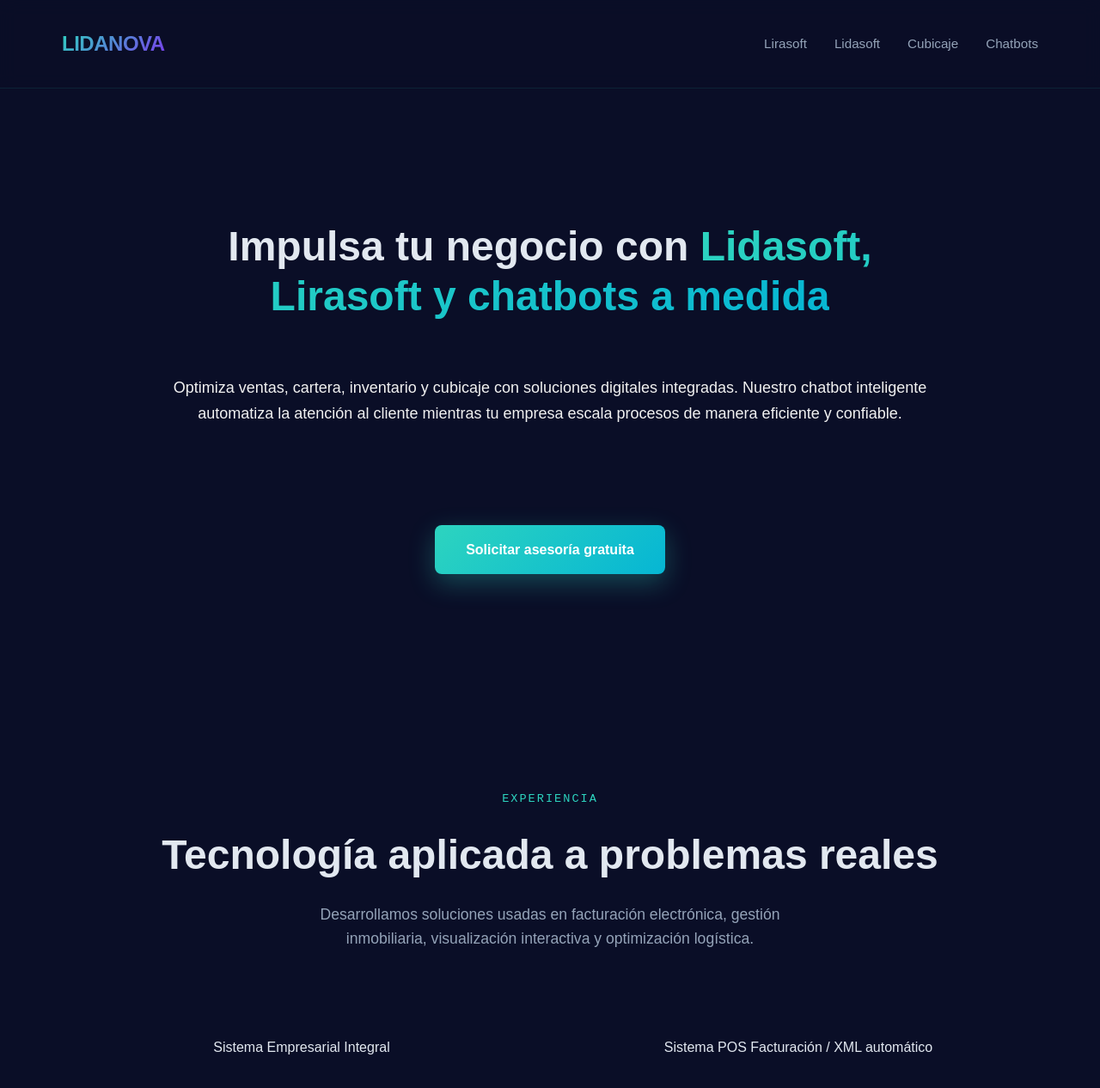
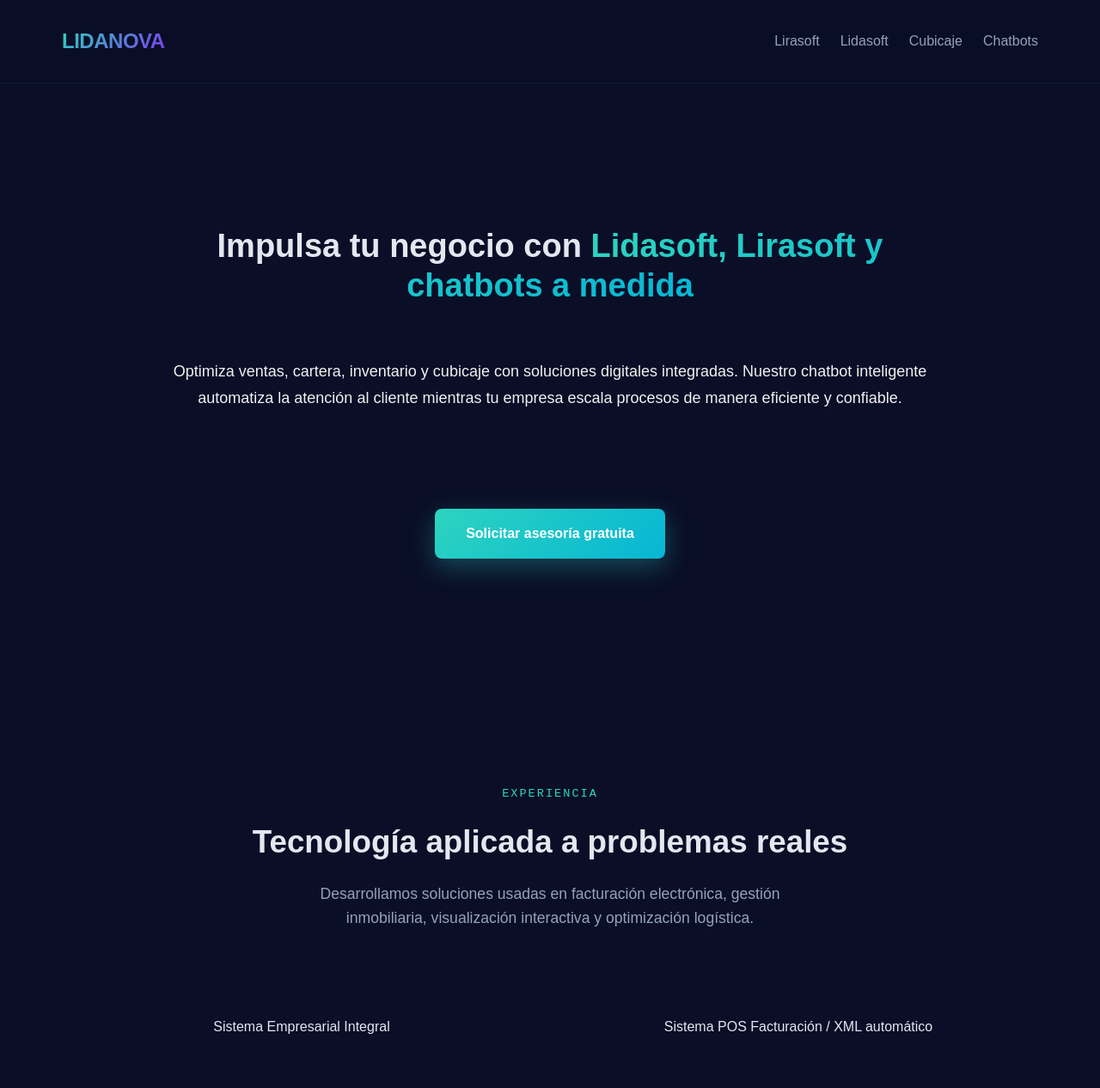
Before and after one commit to mauromanjads/lidanova, a Next.js app: page / in a window 1280 px wide. Shown: the top 1266 px of the page at 86% size. Built offline with nearby package versions, Linux system fonts and the light colour scheme; grey boxes are pictures that could not be loaded.

Commit message:
ajustando menu hamburguesa en celulares

```diff
--- a/app/chatbots/components/Chatbot.module.css
+++ b/app/chatbots/components/Chatbot.module.css
@@ -32,9 +32,9 @@
 
 /* Título */
 .title {
-  font-size: 52px;
-  line-height: 1.1;
-  font-weight: 800;
+  font-size: 36px;
+  line-height: 1.2;
+  font-weight: 700;
   color: #FFFFFF;
   margin-bottom: 24px;
 }
@@ -161,8 +161,8 @@
 }
 
 .ctaTitle {
-  font-size: 40px;
-  font-weight: 900;
+  font-size: 36px;
+  font-weight: 700;
   margin-bottom: 30px;
   line-height: 1.2;
 }
--- a/app/cubicaje-3d/components/CubicServicios.tsx
+++ b/app/cubicaje-3d/components/CubicServicios.tsx
@@ -2,35 +2,14 @@ import styles from "./CubicSoft.module.css";
 
 export default function CubicServicios() {
   return (
-   <section className="sistema" style={{ padding: "120px 24px", background: "#E6F3EC" }}>
-      <div
-        className="sistemaContainer"
-        style={{
-          display: "flex",
-          alignItems: "center",
-          maxWidth: "1100px",
-          margin: "0 auto",
-          gap: "60px",
-          flexWrap: "wrap",
-        }}
-      >
+    <section className={styles.servicios}>
+      <div className={styles.serviciosContainer}>
         {/* Texto */}
-        <div className="sistemaText" style={{ flex: 1, minWidth: "300px" }}>
-          <h2
-            className="sistemaTitle"
-            style={{
-              fontSize: "38px",
-              fontWeight: 800,
-              marginBottom: "24px",
-              color: "#2E7D32",
-            }}
-          >
+        <div className={styles.servicioTexto}>
+          <h2 className={styles.serviciosTitle}>
             Sistema de cubicaje 3D inteligente
           </h2>
-          <p
-            className="sistemaDescription"
-            style={{ fontSize: "18px", lineHeight: 1.7, color: "#3E7D5E" }}
-          >
+          <p className={styles.serviciosDescripcion}>
             Una plataforma que calcula y optimiza el espacio de tus contenedores en tiempo real. Redimensiona
             contenedores, organiza mercancía y visualiza la distribución en 3D para envíos más eficientes
             y económicos.
@@ -38,7 +17,7 @@ export default function CubicServicios() {
         </div>
 
         {/* Imagen / SVG */}
-        <div className="sistemaImage" style={{ flex: 1, minWidth: "300px", textAlign: "center" }}>
+        <div className={styles.sistemaImage}>
           <svg
             width="220"
             height="220"
@@ -55,6 +34,5 @@ export default function CubicServicios() {
         </div>
       </div>
     </section>
-
   );
 }
--- a/app/cubicaje-3d/components/CubicSoft.module.css
+++ b/app/cubicaje-3d/components/CubicSoft.module.css
@@ -32,11 +32,11 @@
 
 /* Título */
 .title {
-  font-size: 52px;
-  line-height: 1.1;
-  font-weight: 800;
+  font-size: 2.3rem;
+  line-height: 1.2;
+  font-weight: 700;
   color: #FFFFFF;
-  margin-bottom: 24px;
+  margin-bottom: 50px;
 }
 
 /* Descripción */
@@ -129,7 +129,7 @@
 
 .problemaTitle {
   font-size: 36px;
-  font-weight: 800;
+  font-weight: 700;
   margin-bottom: 60px;
   color: #2E7D32;
 }
@@ -180,8 +180,8 @@
 }
 
 .procesoTitle {
-  font-size: 38px;
-  font-weight: 800;
+  font-size: 36px;
+  font-weight: 700;
   margin-bottom: 90px;
 }
 
@@ -225,12 +225,13 @@
 
 .procesoCard h4 {
   font-size: 18px;
-  font-weight: 700;
+  font-weight: 800;
   margin-bottom: 12px;
+  color: #ca9e0c;
 }
 
 .procesoCard p {
-  font-size: 15px;
+  font-size: 18px;
   color: rgba(255, 255, 255, 0.85);
   line-height: 1.6;
 }
@@ -250,8 +251,8 @@
 }
 
 .solucionTitle {
-  font-size: 38px;
-  font-weight: 800;
+  font-size: 36px;
+  font-weight: 700;
   margin-bottom: 30px;
   line-height: 1.2;
 }
@@ -263,55 +264,46 @@
 }
 
 /* ===== SECCIÓN SERVICIOS ===== */
-
 .servicios {
-  padding: 140px 24px;
+  padding: 120px 24px;
   background: #E6F3EC;
 }
 
 .serviciosContainer {
+  max-width: 1200px;
+  margin: 0 auto;
+  display: flex;
+  flex-wrap: wrap;
+  align-items: center;
+  justify-content: center;
+  gap: 40px;
+}
+
+/* Texto */
+.servicioTexto {
+  flex: 1;
+  min-width: 300px;
   text-align: center;
 }
 
 .serviciosTitle {
   font-size: 36px;
-  font-weight: 800;
-  margin-bottom: 80px;
+  font-weight: 700;
+  margin-bottom: 20px;
   color: #2E7D32;
 }
 
-.serviciosGrid {
-  display: grid;
-  grid-template-columns: repeat(auto-fit, minmax(260px, 1fr));
-  gap: 30px;
-  text-align: left;
+.serviciosDescripcion {
+  font-size: 18px;
+  color: #2E7D32;
+  line-height: 1.6;
 }
 
-.servicioCard {
-  background: #FFFFFF;
-  padding: 28px;
-  border-radius: 20px;
-  transition: all 0.3s ease;
-  border: 1px solid #D1D5DB;
-}
+/* Imagen / SVG */
+.sistemaImage {
 
-.servicioCard:hover {
-  transform: translateY(-6px);
-  box-shadow: 0 20px 50px rgba(0, 0, 0, 0.1);
-  border-color: #43A047;
-}
-
-.servicioCard h3 {
-  font-size: 18px;
-  font-weight: 700;
-  margin-bottom: 12px;
-  color: #43A047;
-}
-
-.servicioCard p {
-  font-size: 15px;
-  color: #3E7D5E;
-  line-height: 1.6;
+  min-width: 300px;
+  text-align: -webkit-center;
 }
 
 /* ===== SECCIÓN CTA FINAL ===== */
@@ -329,8 +321,8 @@
 }
 
 .ctaTitle {
-  font-size: 40px;
-  font-weight: 900;
+  font-size: 36px;
+  font-weight: 700;
   margin-bottom: 30px;
   line-height: 1.2;
 }
--- a/app/globals.css
+++ b/app/globals.css
@@ -291,7 +291,7 @@ nav {
 }
 
 .section-title {
-    font-size: 3rem;
+    font-size: 2.3rem;
     font-weight: 700;
     margin-bottom: var(--spacing-sm);
 }
--- a/app/lidasoft/components/LidaSoft.module.css
+++ b/app/lidasoft/components/LidaSoft.module.css
@@ -32,11 +32,11 @@
 
 /* Título */
 .title {
-  font-size: 52px;
-  line-height: 1.1;
-  font-weight: 800;
+  font-size: 2.3rem;
+  line-height: 1.2;
+  font-weight: 700;
   color: #FFFFFF;
-  margin-bottom: 24px;
+  margin-bottom: 40px;
 }
 
 /* Descripción */
@@ -128,8 +128,8 @@
 }
 
 .problemaTitle {
-  font-size: 36px;
-  font-weight: 800;
+  font-size: 34px;
+  font-weight: 700;
   margin-bottom: 60px;
   color: #1E3A8A;
 }
@@ -180,8 +180,8 @@
 }
 
 .procesoTitle {
-  font-size: 38px;
-  font-weight: 800;
+  font-size: 36px;
+  font-weight: 700;
   margin-bottom: 90px;
 }
 
@@ -250,8 +250,8 @@
 }
 
 .solucionTitle {
-  font-size: 38px;
-  font-weight: 800;
+  font-size: 36px;
+  font-weight: 700;
   margin-bottom: 30px;
   line-height: 1.2;
 }
@@ -329,8 +329,8 @@
 }
 
 .ctaTitle {
-  font-size: 40px;
-  font-weight: 900;
+  font-size: 36px;
+  font-weight: 700;
   margin-bottom: 30px;
   line-height: 1.2;
 }
--- a/app/lirasoft/components/LiraSoft.module.css
+++ b/app/lirasoft/components/LiraSoft.module.css
@@ -32,11 +32,11 @@
 
 /* Título */
 .title {
-  font-size: 52px;
-  line-height: 1.1;
+  font-size: 2.3rem;
+  line-height: 1.2;
   font-weight: 700;
   color: #ffffff;
-  margin-bottom: 24px;
+  margin-bottom: 50px;
 }
 
 /* Descripción */
@@ -178,7 +178,7 @@
 }
 
 .procesoTitle {
-  font-size: 38px;
+  font-size: 36px;
   font-weight: 700;
   margin-bottom: 90px;
   color: #ffffff;
@@ -333,8 +333,7 @@
 }
 
 .ctaTitle {
-  font-size: 40px;
-  font-weight: 800;
+  font-size: 38px;
   margin-bottom: 30px;
   line-height: 1.2;
 }
--- a/components/Header.tsx
+++ b/components/Header.tsx
@@ -1,16 +1,132 @@
+"use client";
+import { useState } from "react";
+
 export default function Header() {
+  const [isOpen, setIsOpen] = useState(false);
+
   return (
-    <header>
-      <div className="container">
-        <nav>
-          <a href="./" className="logo">LIDANOVA</a>
-          <ul className="nav-links">
-            <li><a href="./lirasoft">Lirasoft</a></li>
-            <li><a href="./lidasoft">Lidasoft</a></li>
-            <li><a href="./cubicaje-3d">Cubicaje</a></li>
-            <li><a href="./chatbots">Chatbots</a></li>
-          </ul>
-        </nav>
+    <header className="sticky top-0 z-50 bg-[rgba(10,14,39,0.8)] backdrop-blur-lg border-b border-[rgba(45,212,191,0.1)] animate-slideDown">
+      <div className="container flex justify-between items-center py-4 relative">
+        {/* Logo */}
+        <a
+          href="./"
+          className="logo text-2xl font-bold bg-gradient-to-r from-[var(--color-blue)] to-[var(--color-purple)] bg-clip-text text-transparent"
+        >
+          LIDANOVA
+        </a>
+
+        {/* Botón hamburguesa */}
+        <button
+          className="md:hidden flex items-center justify-center w-10 h-10 rounded-lg bg-[rgba(45,212,191,0.1)] text-[var(--color-blue)] hover:bg-[rgba(45,212,191,0.2)] transition-colors"
+          onClick={() => setIsOpen(!isOpen)}
+          aria-label="Abrir menú"
+        >
+          {isOpen ? (
+            <svg
+              className="w-6 h-6"
+              fill="none"
+              stroke="currentColor"
+              viewBox="0 0 24 24"
+              xmlns="http://www.w3.org/2000/svg"
+            >
+              <path
+                strokeLinecap="round"
+                strokeLinejoin="round"
+                strokeWidth={2}
+                d="M6 18L18 6M6 6l12 12"
+              />
+            </svg>
+          ) : (
+            <svg
+              className="w-6 h-6"
+              fill="none"
+              stroke="currentColor"
+              viewBox="0 0 24 24"
+              xmlns="http://www.w3.org/2000/svg"
+            >
+              <path
+                strokeLinecap="round"
+                strokeLinejoin="round"
+                strokeWidth={2}
+                d="M4 6h16M4 12h16M4 18h16"
+              />
+            </svg>
+          )}
+        </button>
+
+        {/* Menú Desktop */}
+        <ul className="hidden md:flex gap-6">
+          <li>
+            <a
+              href="./lirasoft"
+              className="text-[var(--color-text-muted)] hover:text-[var(--color-blue)] transition-colors"
+            >
+              Lirasoft
+            </a>
+          </li>
+          <li>
+            <a
+              href="./lidasoft"
+              className="text-[var(--color-text-muted)] hover:text-[var(--color-blue)] transition-colors"
+            >
+              Lidasoft
+            </a>
+          </li>
+          <li>
+            <a
+              href="./cubicaje-3d"
+              className="text-[var(--color-text-muted)] hover:text-[var(--color-blue)] transition-colors"
+            >
+              Cubicaje
+            </a>
+          </li>
+          <li>
+            <a
+              href="./chatbots"
+              className="text-[var(--color-text-muted)] hover:text-[var(--color-blue)] transition-colors"
+            >
+              Chatbots
+            </a>
+          </li>
+        </ul>
+
+        {/* Menú Móvil */}
+        {isOpen && (
+          <div className="absolute top-full left-0 w-full bg-[rgba(10,14,39,0.95)] backdrop-blur-md shadow-lg z-40 flex flex-col md:hidden">
+            <a
+              href="./lirasoft"
+              className="block w-full text-center py-4 text-[var(--color-text-muted)] hover:text-[var(--color-blue)] transition-colors"
+              onClick={() => setIsOpen(false)}
+              style={{ paddingBottom: "15px" }}
+            >
+              Lirasoft
+            </a>
+            <a
+              href="./lidasoft"
+              className="block w-full text-center py-4 text-[var(--color-text-muted)] hover:text-[var(--color-blue)] transition-colors"
+              onClick={() => setIsOpen(false)}
+              style={{ paddingBottom: "15px" }}
+            >
+              Lidasoft
+            </a>
+            <a
+              href="./cubicaje-3d"
+              className="block w-full text-center py-4 text-[var(--color-text-muted)] hover:text-[var(--color-blue)] transition-colors"
+              onClick={() => setIsOpen(false)}
+              style={{ paddingBottom: "15px" }}
+            >
+              Cubicaje
+            </a>
+            <a
+              href="./chatbots"
+              className="block w-full text-center py-4 text-[var(--color-text-muted)] hover:text-[var(--color-blue)] transition-colors"
+              onClick={() => setIsOpen(false)}
+              style={{ paddingBottom: "15px" }}
+            >
+              Chatbots
+            </a>
+          </div>
+     )}
       </div>
     </header>
   );
--- a/components/Hero.tsx
+++ b/components/Hero.tsx
@@ -20,7 +20,7 @@ export default function Hero() {
 
 
           {/* Título */}
-          <h1 style={{ fontSize: "48px", lineHeight: "1.2", fontWeight: 800 }}>
+          <h1 style={{ fontSize: "38px", lineHeight: "1.2", fontWeight: 800 }}>
             Impulsa tu negocio con{" "}
             <span className="gradient-text">
               Lidasoft, Lirasoft y chatbots a medida
```
